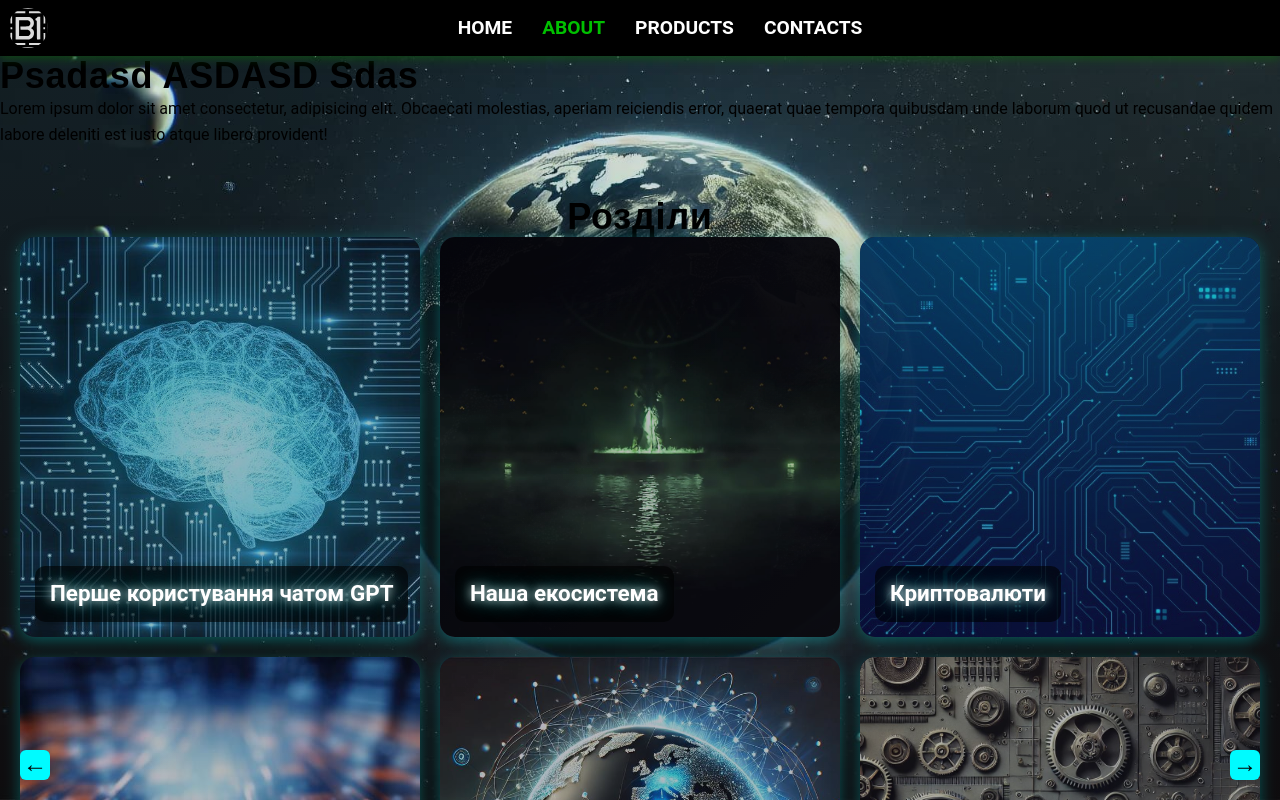
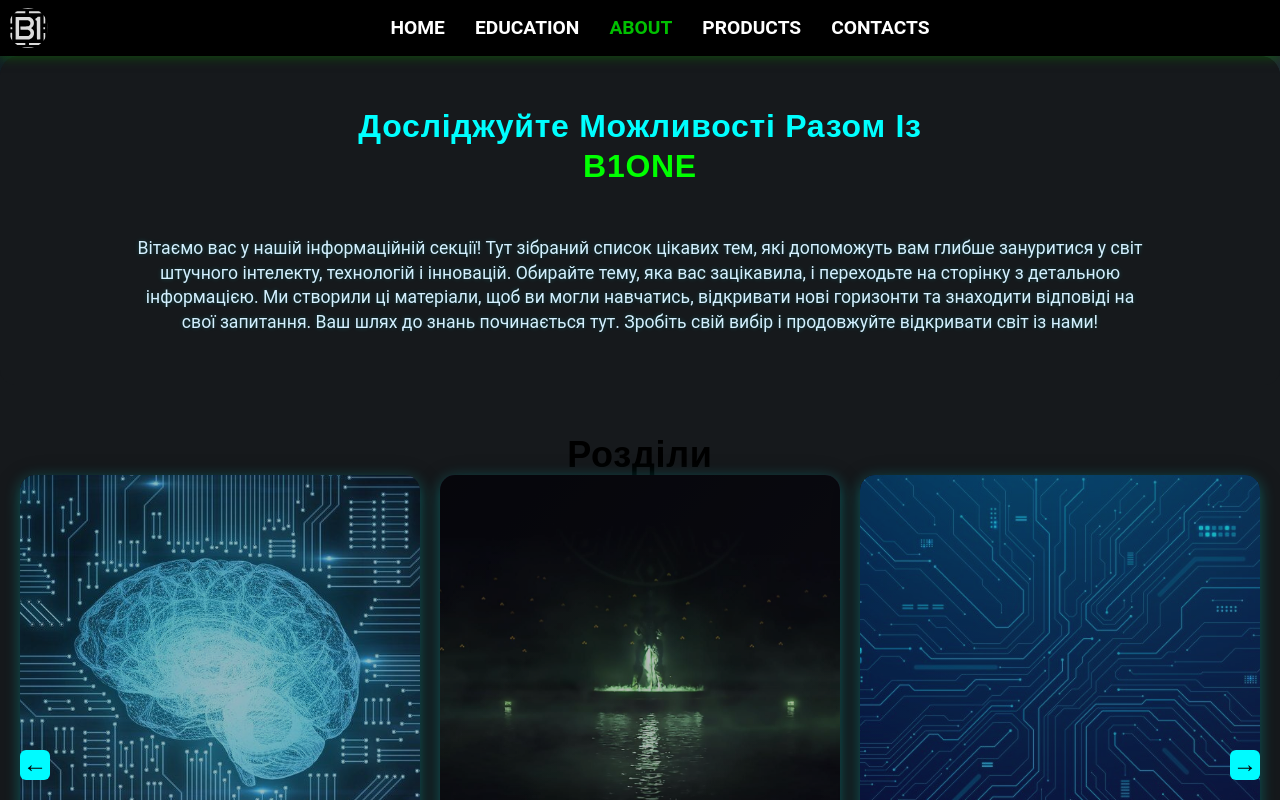
Before and after one commit to XekkanoYurii/bione, a React (Vite) app: page /about in a window 1280 px wide. Shown: the top 800 px of the page. Built offline with nearby package versions, Linux system fonts and the light colour scheme.

Commit message:
add page education

```diff
--- a/src/App.jsx
+++ b/src/App.jsx
@@ -3,6 +3,7 @@ import Header from "./components/Header/Header";
 import Footer from "./components/Footer/Footer";
 import Home from "./components/Home/Home";
 import About from "./components/About/About";
+import Education from "./components/Education/Education";
 import Products from "./components/Products/Products";
 import Contacts from "./components/Contacts/Contacts";
 import Background from "./components/Background/Background";
@@ -15,6 +16,8 @@ function App() {
       <main>
         <Routes>
           <Route path="/" element={<Home />} />
+
+          <Route path="/education" element={<Education />} />
           <Route path="/products" element={<Products />} />
           <Route path="/about" element={<About />} />
           <Route path="/contacts" element={<Contacts />} />
--- a/src/components/About/About.jsx
+++ b/src/components/About/About.jsx
@@ -1,18 +1,23 @@
 import BlockList from "./BlockList/BlockList";
 import NavigationButton from "../NavigationButton/NavigationButton";
 
-import "./About.module.css";
+import styles from "./About.module.css";
 
 function About() {
   return (
-    <section className="about">
-      <div>
-        <h2>Psadasd ASDASD sdas</h2>
-        <p>
-          Lorem ipsum dolor sit amet consectetur, adipisicing elit. Obcaecati
-          molestias, aperiam reiciendis error, quaerat quae tempora quibusdam
-          unde laborum quod ut recusandae quidem labore deleniti est iusto atque
-          libero provident!
+    <section className={styles["about"]}>
+      <div className={styles["about-container"]}>
+        <h2 className={styles["about-title"]}>
+          Досліджуйте можливості разом із <span>B1ONE</span>
+        </h2>
+        <p className={styles["about-text"]}>
+          Вітаємо вас у нашій інформаційній секції! Тут зібраний список цікавих
+          тем, які допоможуть вам глибше зануритися у світ штучного інтелекту,
+          технологій і інновацій. Обирайте тему, яка вас зацікавила, і
+          переходьте на сторінку з детальною інформацією. Ми створили ці
+          матеріали, щоб ви могли навчатись, відкривати нові горизонти та
+          знаходити відповіді на свої запитання. Ваш шлях до знань починається
+          тут. Зробіть свій вибір і продовжуйте відкривати світ із нами!
         </p>
       </div>
       <BlockList />
--- a/src/components/About/About.module.css
+++ b/src/components/About/About.module.css
@@ -1,3 +1,41 @@
-.li {
-  color: red;
+/* Секція About */
+.about {
+  width: 100%; /* Повна ширина */
+  margin: 0 auto; /* Центруємо секцію */
+  border-radius: 20px;
+  overflow: hidden; /* Ховаємо зайве */
+  background-color: #16191c; /* Темний фон схожий на приклад */
 }
+/* Контейнер для тексту */
+.about-container {
+  width: 100%;
+  margin: 0 auto;
+  padding: 0;
+  background-color: rgba(30, 30, 50, 0.9); /* Глибший темний прозорий фон */
+  border-radius: 15px; /* Закруглені кути */
+  animation: fadeIn 1s ease-in-out; /* Анімація появи */
+
+  background-color: #16191c; /* Темний фон схожий на приклад */
+}
+/* Заголовок */
+.about-title {
+  width: 600px;
+  margin-left: auto;
+  margin-right: auto;
+  text-align: center; /* Вирівнювання тексту */
+  color: aqua;
+  font-weight: bold;
+  font-size: 2rem; /* Збільшений розмір шрифту */
+  padding: 50px 0;
+}
+/* Текст */
+.about-text {
+  padding-bottom: 50px;
+  margin: 0 auto;
+  width: 1020px;
+  font-size: 1.1rem;
+  line-height: 1.4;
+  color: #d4f0ff; /* Світлий блакитний текст */
+  text-align: center; /* Центруємо текст */
+  text-shadow: 0 0 5px rgba(0, 255, 255, 0.2); /* Легка тінь тексту */
+}
--- /dev/null
+++ b/src/components/Education/Education.jsx
@@ -0,0 +1,5 @@
+const Education = () => {
+  return <div>Education</div>;
+};
+
+export default Education;
--- a/src/components/Header/Header.jsx
+++ b/src/components/Header/Header.jsx
@@ -24,6 +24,14 @@ function Header() {
           }`}
         >
           Home
+        </Link>
+        <Link
+          to="/education"
+          className={`${styles["nav-item"]} ${
+            location.pathname === "/education" ? styles.active : ""
+          }`}
+        >
+          Education
         </Link>
         <Link
           to="/about"
```
Also changed, not shown: src/components/Education/Education.module.css (added).
